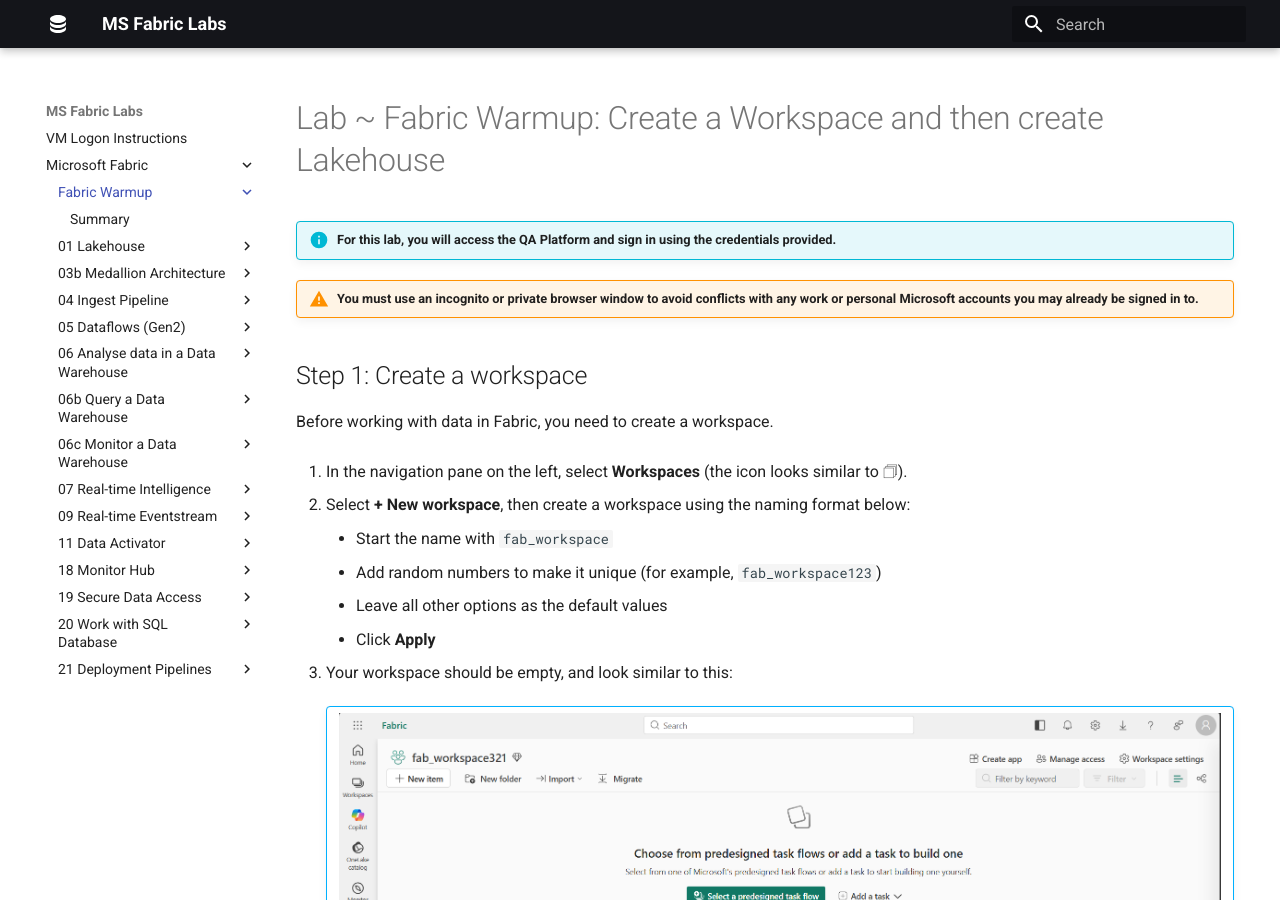
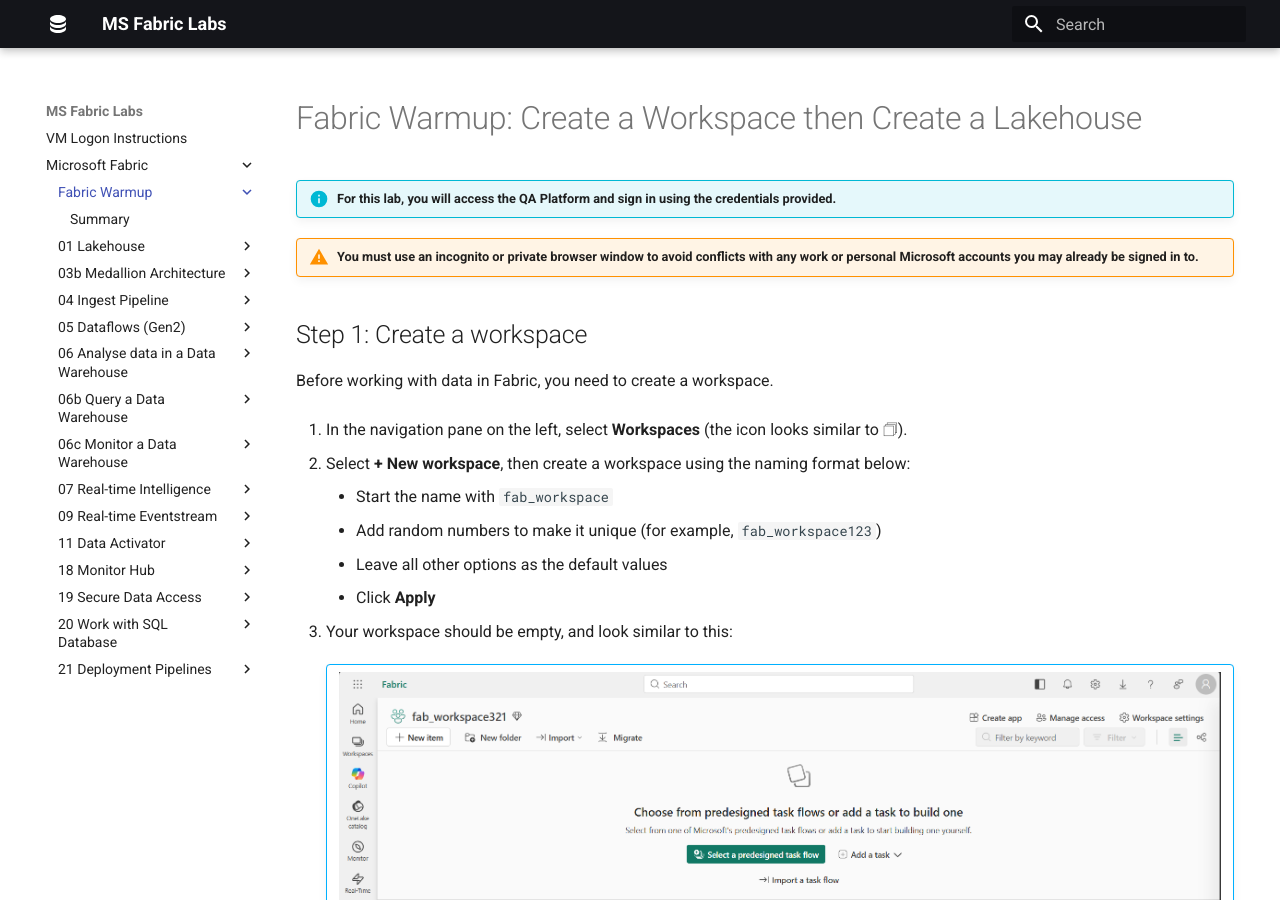
Before and after one commit to qaalabs/fabric, an MkDocs documentation site: the page built from docs/00-fabric-warmup/index.md, in a window 1280 px wide and 900 px high. Built offline with MkDocs 1.6.1 and Material for MkDocs 9.7.7, drawn with Linux system fonts in a browser that asks for light colours.

Commit message:
Update heading

```diff
--- a/docs/00-fabric-warmup/index.md
+++ b/docs/00-fabric-warmup/index.md
@@ -1,4 +1,4 @@
-# Lab ~ Fabric Warmup: Create a Workspace and then create Lakehouse
+# Fabric Warmup: Create a Workspace then Create a Lakehouse
 
 !!! info "For this lab, you will access the QA Platform and sign in using the credentials provided."
 
```
